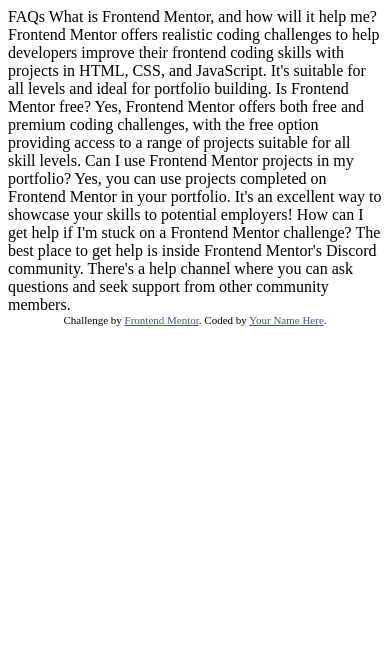
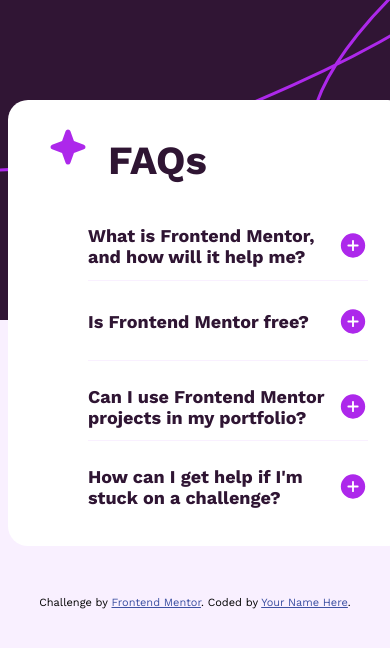
Before and after one commit to DandyHype/faq-accordion-main, a plain HTML site: page index.html in a window 390 px wide. Drawn offline with nearby package versions, Linux system fonts and the light colour scheme.

Commit message:
html css mobile done

```diff
--- a/index.html
+++ b/index.html
@@ -1,43 +1,203 @@
 <!DOCTYPE html>
 <html lang="en">
+
 <head>
   <meta charset="UTF-8">
-  <meta name="viewport" content="width=device-width, initial-scale=1.0"> <!-- displays site properly based on user's device -->
+  <meta name="viewport" content="width=device-width, initial-scale=1.0">
+  <!-- displays site properly based on user's device -->
 
   <link rel="icon" type="image/png" sizes="32x32" href="./assets/images/favicon-32x32.png">
+  <link rel="preconnect" href="https://fonts.googleapis.com">
+  <link rel="preconnect" href="https://fonts.gstatic.com" crossorigin>
+  <link href="https://fonts.googleapis.com/css2?family=Work+Sans:wght@400;600;700&display=swap" rel="stylesheet">
 
   <title>Frontend Mentor | FAQ accordion</title>
 
   <!-- Feel free to remove these styles or customise in your own stylesheet 👍 -->
   <style>
-    .attribution { font-size: 11px; text-align: center; }
-    .attribution a { color: hsl(228, 45%, 44%); }
+    :root {
+      --worksans: 'Work Sans', sans-serif;
+
+      --White: hsl(0, 0%, 100%);
+      --Light-pink: hsl(275, 100%, 97%);
+      --Grayish-purple: hsl(292, 16%, 49%);
+      --Dark-purple: hsl(292, 42%, 14%);
+    }
+
+    *{
+      box-sizing: border-box;
+    }
+
+    body{
+      background-color: var(--Light-pink);
+      background-image: url("assets/images/background-pattern-desktop.svg");
+      background-repeat: repeat-x;
+      font-family: var(--worksans);
+    }
+
+    main{
+      display: flex;
+      flex-direction: column;
+      width: 700px;
+      margin: 0 auto;
+      margin-top: 100px;
+      margin-bottom: 50px;
+      background-color: var(--White);
+      border-radius: 20px;
+      padding: 10px 40px;
+
+    }
+
+    header{
+      display: flex;
+      gap: 20px;
+    }
+
+    h1{
+      font-size: 56px;
+      color: var(--Dark-purple);
+      margin-bottom: 0;
+    }
+
+    ul{
+      list-style: none;
+    }
+
+    li{
+      height: 80px;
+      border-top: 1px solid var(--Light-pink);
+      margin: auto;
+    }
+
+    li:first-child{
+      border-top: none;
+    }
+
+    li div{
+      padding-top: 25px;
+      display: flex;
+      align-items: center;
+      justify-content: space-between;
+    }
+
+    div{
+      cursor: pointer;
+    }
+
+    h2{
+      display: inline-block;
+      font-size: 20px;
+      margin: 0;
+      color: var(--Dark-purple);
+    }
+
+    h2:hover{
+      color: var(--Grayish-purple);
+    }
+
+    p{
+      font-size: 18px;
+      color: var(--Grayish-purple);
+      line-height: 22px;
+    }
+
+    .hidden{
+      display: none;
+      opacity: 0;
+      visibility: hidden;
+    }
+
+    @media ( max-width: 720px ) {
+      main{
+        width: 400px;
+      }
+
+      h1{
+        font-size: 40px;
+      }
+
+      h2{
+        font-size: 18px;
+      }
+    }
+
+    .attribution {
+      font-size: 11px;
+      text-align: center;
+    }
+
+    .attribution a {
+      color: hsl(228, 45%, 44%);
+    }
   </style>
 </head>
+
 <body>
+<main>
+  <header>
+    <img src="./assets/images/icon-star.svg" alt="" class="star">
+    <h1>FAQs</h1>
+  </header>
 
-  FAQs
+  <ul>
+    <li>
+      <div>
+        <h2>What is Frontend Mentor, and how will it help me?</h2>
+        <img src="./assets/images/icon-plus.svg" alt="">
+        <img src="./assets/images/icon-minus.svg" alt="" class="hidden">
+      </div>
+      <p class="hidden">Frontend Mentor offers realistic coding challenges to help developers improve their
+        frontend coding skills with projects in HTML, CSS, and JavaScript. It's suitable for
+        all levels and ideal for portfolio building.</p>
+    </li>
+    <li>
+      <div>
+        <h2>Is Frontend Mentor free?</h2>
+        <img src="./assets/images/icon-plus.svg" alt="">
+        <img src="./assets/images/icon-minus.svg" alt="" class="hidden">
+      </div>
+      <p class="hidden">Yes, Frontend Mentor offers both free and premium coding challenges, with the free
+        option providing access to a range of projects suitable for all skill levels.</p>
+    </li>
+    <li>
+      <div>
+        <h2>Can I use Frontend Mentor projects in my portfolio?</h2>
+        <img src="./assets/images/icon-plus.svg" alt="">
+        <img src="./assets/images/icon-minus.svg" alt="" class="hidden">
+      </div>
+      <p class="hidden">Yes, you can use projects completed on Frontend Mentor in your portfolio. It's an excellent
+        way to showcase your skills to potential employers!</p>
+    </li>
+    <li>
+      <div>
+        <h2>How can I get help if I'm stuck on a challenge?</h2>
+        <img src="./assets/images/icon-plus.svg" alt="">
+        <img src="./assets/images/icon-minus.svg" alt="" class="hidden">
+      </div>
+      <p class="hidden">The best place to get help is inside Frontend Mentor's Discord community. There's a help
+        channel where you can ask questions and seek support from other community members.</p>
+    </li>
+  </ul>
+</main>
 
-  What is Frontend Mentor, and how will it help me?
 
-  Frontend Mentor offers realistic coding challenges to help developers improve their
-  frontend coding skills with projects in HTML, CSS, and JavaScript. It's suitable for
-  all levels and ideal for portfolio building.
 
-  Is Frontend Mentor free?
 
-  Yes, Frontend Mentor offers both free and premium coding challenges, with the free
-  option providing access to a range of projects suitable for all skill levels.
 
-  Can I use Frontend Mentor projects in my portfolio?
 
-  Yes, you can use projects completed on Frontend Mentor in your portfolio. It's an excellent
-  way to showcase your skills to potential employers!
 
-  How can I get help if I'm stuck on a Frontend Mentor challenge?
 
-  The best place to get help is inside Frontend Mentor's Discord community. There's a help
-  channel where you can ask questions and seek support from other community members.
+
+
+
+
+
+
+
+
+
+
+
 
 
   <div class="attribution">
@@ -45,4 +205,5 @@
     Coded by <a href="#">Your Name Here</a>.
   </div>
 </body>
+
 </html>
```
